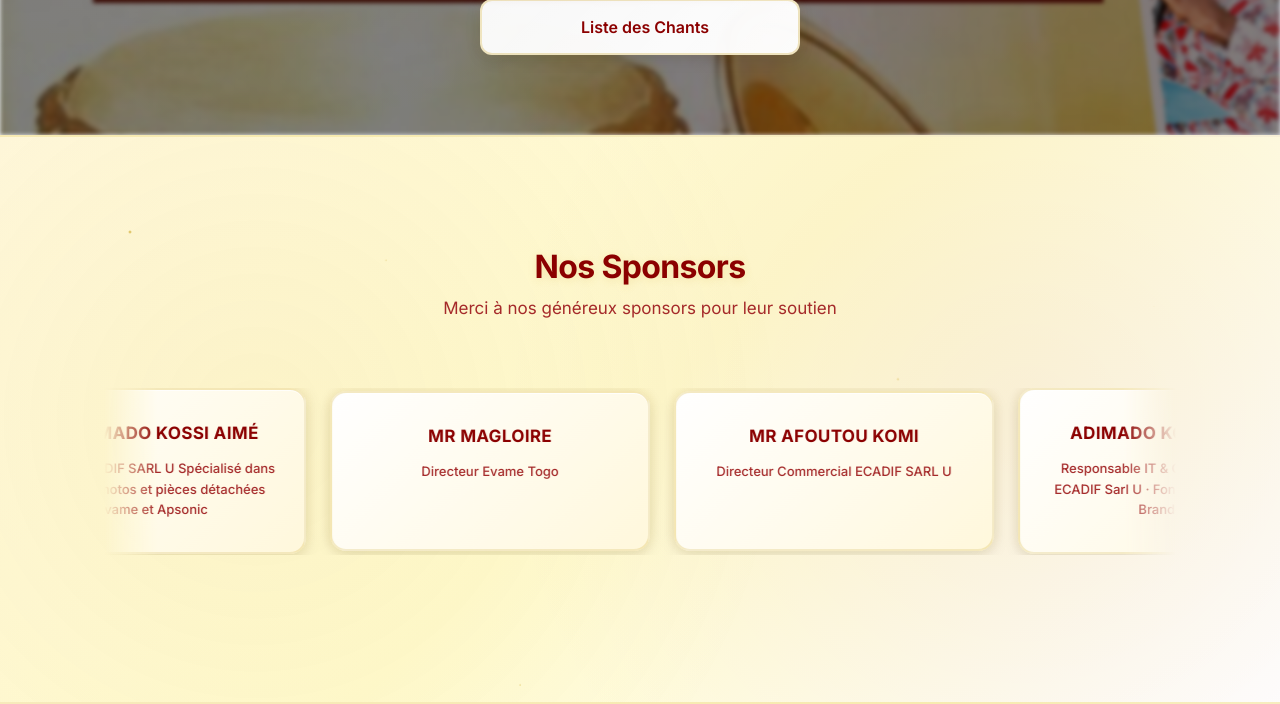
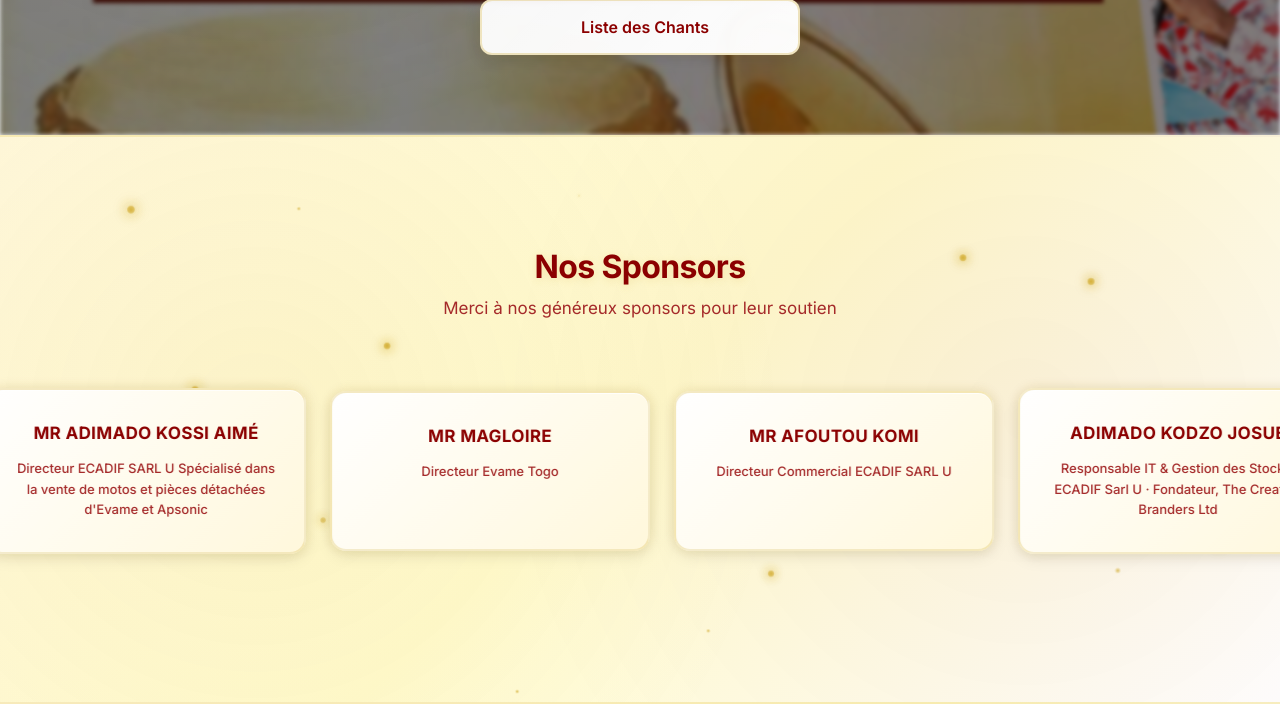
Before and after one commit to josueadimado/echo_du_ciel, a Django app: page / in a window 1280 px wide. Shown: the part 697-1401 px from the top of the page. Run offline with Django 4.2, Linux system fonts and the light colour scheme; some libraries are stand-ins or nearby versions.

Commit message:
Improve sponsors slider visibility and add new sponsor
- Remove mask-image to show full slider edges
- Enhance sparkles visibility (larger size, higher opacity, box-shadow)
- Add 8 more sparkles for better background effect
- Allow overflow visible for slider container
- Add ADIMADO BAYI to sponsors list
- Total sponsors: 38

```diff
--- a/lyrics/templates/lyrics/setlist.html
+++ b/lyrics/templates/lyrics/setlist.html
@@ -758,7 +758,8 @@
             background: linear-gradient(135deg, #FFF8DC 0%, #FFFACD 50%, #ffffff 100%);
             border-top: 2px solid rgba(212, 175, 55, 0.2);
             border-bottom: 2px solid rgba(212, 175, 55, 0.2);
-            overflow: hidden;
+            overflow-x: visible;
+            overflow-y: hidden;
             position: relative;
         }
 
@@ -776,7 +777,7 @@
             z-index: 1;
         }
 
-        /* Sparkly stars animation */
+        /* Sparkly stars animation - Enhanced visibility */
         .sponsors-section::after {
             content: '';
             position: absolute;
@@ -785,52 +786,58 @@
             right: 0;
             bottom: 0;
             background-image:
-                radial-gradient(2px 2px at 20% 30%, rgba(212, 175, 55, 0.8), transparent),
-                radial-gradient(2px 2px at 60% 70%, rgba(212, 175, 55, 0.6), transparent),
-                radial-gradient(1px 1px at 50% 50%, rgba(212, 175, 55, 0.9), transparent),
-                radial-gradient(1px 1px at 80% 10%, rgba(212, 175, 55, 0.7), transparent),
-                radial-gradient(2px 2px at 90% 50%, rgba(212, 175, 55, 0.5), transparent),
-                radial-gradient(1px 1px at 33% 60%, rgba(212, 175, 55, 0.8), transparent),
-                radial-gradient(1px 1px at 15% 80%, rgba(212, 175, 55, 0.6), transparent),
-                radial-gradient(2px 2px at 70% 20%, rgba(212, 175, 55, 0.7), transparent),
-                radial-gradient(1px 1px at 40% 90%, rgba(212, 175, 55, 0.9), transparent),
-                radial-gradient(2px 2px at 10% 40%, rgba(212, 175, 55, 0.5), transparent);
+                radial-gradient(3px 3px at 20% 30%, rgba(212, 175, 55, 1), transparent),
+                radial-gradient(3px 3px at 60% 70%, rgba(212, 175, 55, 0.9), transparent),
+                radial-gradient(2px 2px at 50% 50%, rgba(212, 175, 55, 1), transparent),
+                radial-gradient(2px 2px at 80% 10%, rgba(212, 175, 55, 0.95), transparent),
+                radial-gradient(3px 3px at 90% 50%, rgba(212, 175, 55, 0.85), transparent),
+                radial-gradient(2px 2px at 33% 60%, rgba(212, 175, 55, 1), transparent),
+                radial-gradient(2px 2px at 15% 80%, rgba(212, 175, 55, 0.9), transparent),
+                radial-gradient(3px 3px at 70% 20%, rgba(212, 175, 55, 0.95), transparent),
+                radial-gradient(2px 2px at 40% 90%, rgba(212, 175, 55, 1), transparent),
+                radial-gradient(3px 3px at 10% 40%, rgba(212, 175, 55, 0.85), transparent),
+                radial-gradient(2px 2px at 25% 15%, rgba(212, 175, 55, 0.9), transparent),
+                radial-gradient(3px 3px at 75% 65%, rgba(212, 175, 55, 0.95), transparent),
+                radial-gradient(2px 2px at 45% 25%, rgba(212, 175, 55, 1), transparent),
+                radial-gradient(3px 3px at 85% 75%, rgba(212, 175, 55, 0.9), transparent),
+                radial-gradient(2px 2px at 55% 85%, rgba(212, 175, 55, 0.95), transparent);
             background-size: 200% 200%;
-            background-position: 0% 0%, 100% 0%, 0% 100%, 100% 100%, 50% 50%, 25% 25%, 75% 75%, 30% 70%, 60% 30%, 90% 60%;
-            animation: sparkle 8s ease-in-out infinite;
+            background-position: 0% 0%, 100% 0%, 0% 100%, 100% 100%, 50% 50%, 25% 25%, 75% 75%, 30% 70%, 60% 30%, 90% 60%, 25% 15%, 75% 65%, 45% 25%, 85% 75%, 55% 85%;
+            animation: sparkle 6s ease-in-out infinite;
             pointer-events: none;
             z-index: 1;
         }
 
         @keyframes sparkle {
             0%, 100% {
-                opacity: 0.6;
+                opacity: 0.8;
                 transform: scale(1);
             }
             25% {
                 opacity: 1;
-                transform: scale(1.1);
+                transform: scale(1.2);
             }
             50% {
-                opacity: 0.8;
-                transform: scale(0.9);
+                opacity: 0.9;
+                transform: scale(0.95);
             }
             75% {
                 opacity: 1;
-                transform: scale(1.05);
+                transform: scale(1.15);
             }
         }
 
-        /* Additional floating sparkles */
+        /* Additional floating sparkles - Enhanced */
         .sparkle {
             position: absolute;
-            width: 4px;
-            height: 4px;
-            background: radial-gradient(circle, rgba(212, 175, 55, 1) 0%, rgba(212, 175, 55, 0) 70%);
+            width: 6px;
+            height: 6px;
+            background: radial-gradient(circle, rgba(212, 175, 55, 1) 0%, rgba(212, 175, 55, 0.8) 50%, rgba(212, 175, 55, 0) 100%);
             border-radius: 50%;
             pointer-events: none;
             z-index: 1;
-            animation: float-sparkle 6s ease-in-out infinite;
+            box-shadow: 0 0 8px rgba(212, 175, 55, 0.8), 0 0 12px rgba(212, 175, 55, 0.5);
+            animation: float-sparkle 5s ease-in-out infinite;
         }
 
         @keyframes float-sparkle {
@@ -840,20 +847,25 @@
             }
             10% {
                 opacity: 1;
-                transform: translateY(-20px) scale(1);
+                transform: translateY(-20px) scale(1.2);
             }
             50% {
-                opacity: 0.8;
-                transform: translateY(-60px) scale(1.2);
+                opacity: 0.9;
+                transform: translateY(-60px) scale(1.5);
             }
             90% {
-                opacity: 0.5;
-                transform: translateY(-100px) scale(0.8);
+                opacity: 0.7;
+                transform: translateY(-100px) scale(1);
             }
             100% {
                 opacity: 0;
                 transform: translateY(-120px) scale(0);
             }
+        }
+
+        .sponsors-section .container {
+            overflow-x: visible;
+            overflow-y: visible;
         }
 
         .sponsors-header {
@@ -885,6 +897,7 @@
             width: 100%;
             min-height: 220px;
             padding: 30px 0;
+            overflow: visible;
         }
 
         .sponsors-slider-wrapper {
@@ -892,24 +905,14 @@
             top: 30px;
             left: 0;
             width: 100%;
-            overflow: hidden;
+            overflow: visible;
             opacity: 0;
             visibility: hidden;
             transition: opacity 0.8s ease-in-out, visibility 0.8s ease-in-out;
-            mask-image: linear-gradient(
-                to right,
-                transparent 0%,
-                black 5%,
-                black 95%,
-                transparent 100%
-            );
-            -webkit-mask-image: linear-gradient(
-                to right,
-                transparent 0%,
-                black 5%,
-                black 95%,
-                transparent 100%
-            );
+        }
+
+        .sponsors-slider-container {
+            overflow: visible;
         }
 
         .sponsors-slider-wrapper.active {
@@ -1208,7 +1211,7 @@
 
         <!-- Sponsors Section -->
         <section class="sponsors-section">
-            <!-- Floating sparkles -->
+            <!-- Floating sparkles - Enhanced visibility -->
             <div class="sparkle" style="left: 10%; top: 20%; animation-delay: 0s;"></div>
             <div class="sparkle" style="left: 30%; top: 40%; animation-delay: 1s;"></div>
             <div class="sparkle" style="left: 50%; top: 15%; animation-delay: 2s;"></div>
@@ -1217,6 +1220,14 @@
             <div class="sparkle" style="left: 20%; top: 70%; animation-delay: 2.5s;"></div>
             <div class="sparkle" style="left: 60%; top: 80%; animation-delay: 1.2s;"></div>
             <div class="sparkle" style="left: 90%; top: 50%; animation-delay: 0.8s;"></div>
+            <div class="sparkle" style="left: 15%; top: 50%; animation-delay: 0.3s;"></div>
+            <div class="sparkle" style="left: 45%; top: 30%; animation-delay: 1.8s;"></div>
+            <div class="sparkle" style="left: 75%; top: 25%; animation-delay: 0.7s;"></div>
+            <div class="sparkle" style="left: 25%; top: 85%; animation-delay: 2.2s;"></div>
+            <div class="sparkle" style="left: 55%; top: 65%; animation-delay: 1.4s;"></div>
+            <div class="sparkle" style="left: 95%; top: 75%; animation-delay: 0.9s;"></div>
+            <div class="sparkle" style="left: 5%; top: 60%; animation-delay: 1.6s;"></div>
+            <div class="sparkle" style="left: 35%; top: 10%; animation-delay: 2.8s;"></div>
 
             <div class="container">
                 <div class="sponsors-header">
--- a/lyrics/views.py
+++ b/lyrics/views.py
@@ -249,6 +249,10 @@ def setlist_view(request):
         },
         {
             'name': 'HOUESSOU CHRISTINE',
+            'role': ''
+        },
+        {
+            'name': 'ADIMADO BAYI',
             'role': ''
         },
     ]
```
